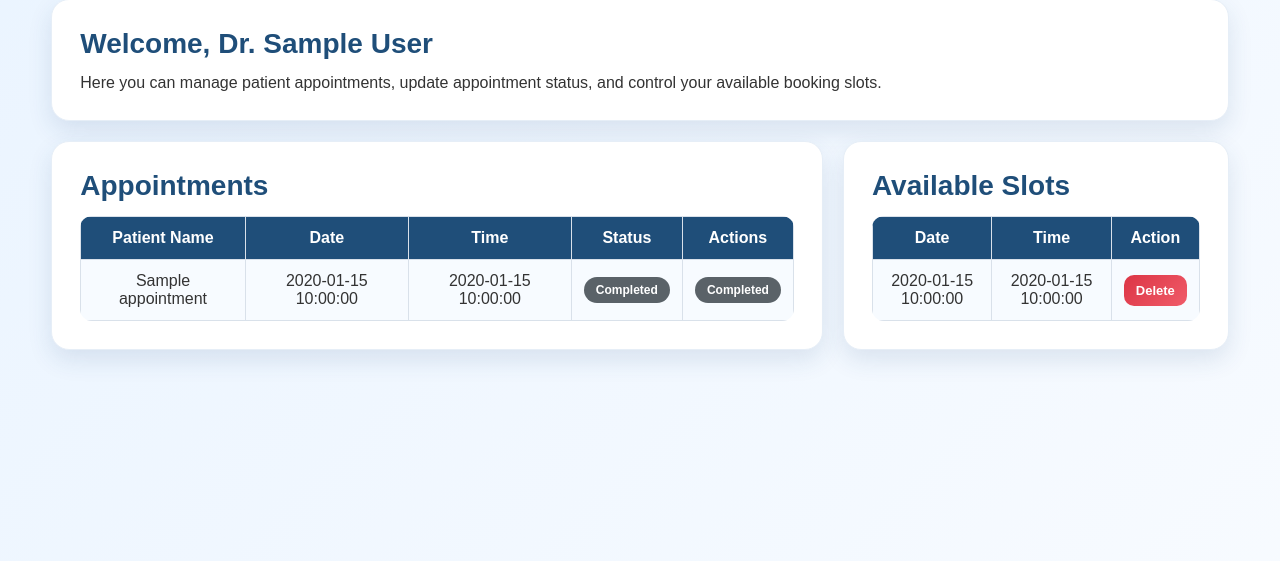
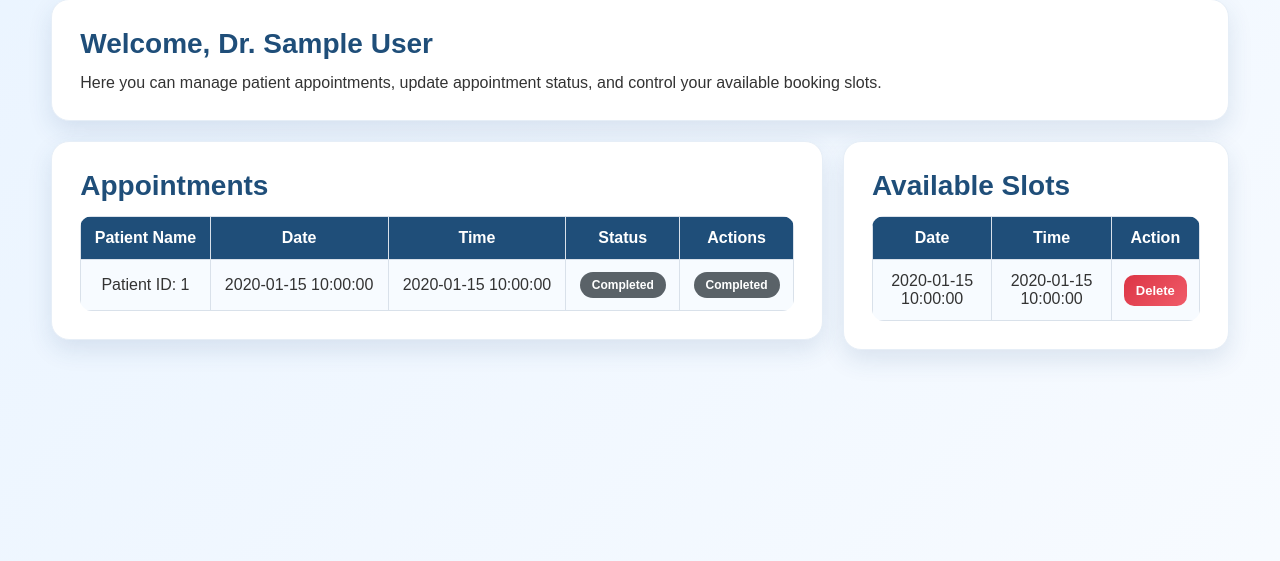
Before and after one commit to adityapatel2202/doctor-appointment-devops-project, a Flask app: template main_app/templates/doctor_dashboard.html in a window 1280 px wide. Shown: the part 139-700 px from the top of the page. Run offline with Flask 3, Linux system fonts and the light colour scheme; the visitor is signed in with stand-in values (Sample User, id 1); the template is opened without the code that fills it: most values are stand-ins (such as "Sample title", 1, 10 or a date in 2020).

Commit message:
Fix doctor dashboard appointment display

```diff
--- a/main_app/templates/doctor_dashboard.html
+++ b/main_app/templates/doctor_dashboard.html
@@ -16,7 +16,7 @@
             </div>
 
             <div class="header-actions">
-                <a class="btn" href="{{ url_for('doctor_profile') }}">My Profile</a>
+                <a class="btn" href="{{ url_for('doctor_dashboard') }}">My Profile</a>
                 <a class="btn" href="{{ url_for('add_slot') }}">Add Slot</a>
                 <a class="btn logout-btn" href="{{ url_for('logout') }}">Logout</a>
             </div>
@@ -53,7 +53,7 @@
 
                     {% for appointment in appointments %}
                     <tr>
-                        <td>{{ appointment.patient_name }}</td>
+                        <td>Patient ID: {{ appointment.patient_id }}</td>
                         <td>{{ appointment.appointment_date }}</td>
                         <td>{{ appointment.appointment_time }}</td>
 
```
